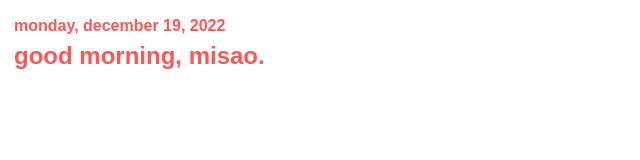
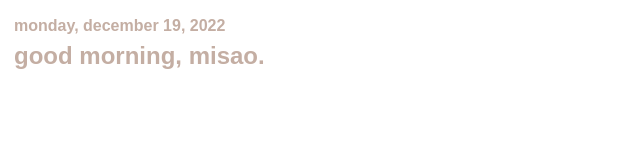
Before and after one commit to tomoethebrand/notion, a plain HTML site: page index.html in a window 1280 px wide. Shown: the whole page, without its empty margins (0-640 px from the left). Drawn offline with Linux system fonts and the light colour scheme.

Commit message:
Update index.html

```diff
--- a/index.html
+++ b/index.html
@@ -6,7 +6,7 @@
         display: flex;
         font-family: sans-serif;
         font-size: 18pt;
-        color: #ff5757;
+        color: #C4AEA3;
         padding: 5px;
         border: 1px solid #ffffff;
         justify-content: left;
```
